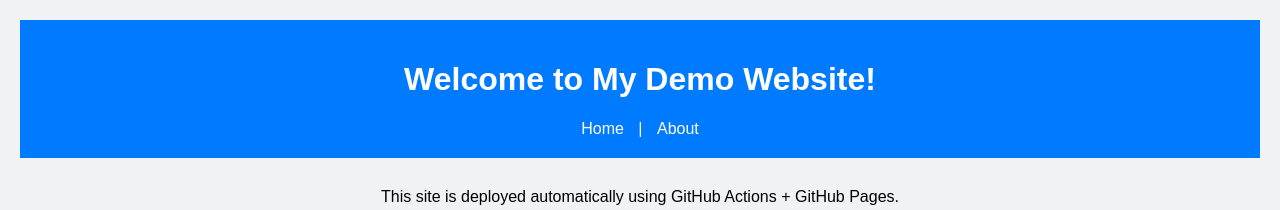
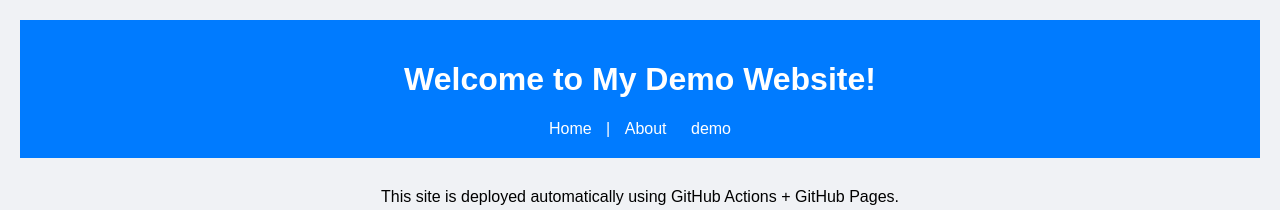
Before and after one commit to amarenderreddyvoladri/GitHubActionsDemo, a plain HTML site: page index.html in a window 1280 px wide. Shown: the top 210 px of the page. Drawn offline with Linux system fonts and the light colour scheme; files that its build step writes are made by us from their sources; files whose address does not match are found by name.

Commit message:
Update index.html

```diff
--- a/index.html
+++ b/index.html
@@ -11,6 +11,7 @@
         <nav>
             <a href="index.html">Home</a> |
             <a href="about.html">About</a>
+             <a href="about.html">demo</a>
         </nav>
     </header>
     <main>
```
